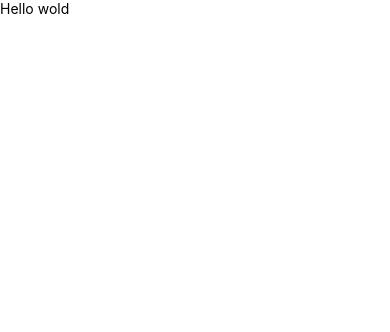
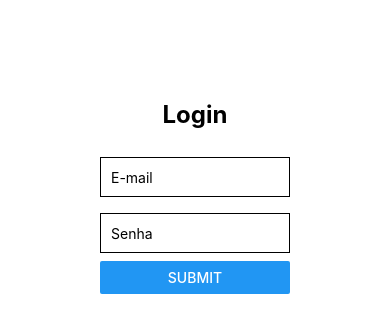
Before and after one commit to angoti/denuncia-assedio, a React Native app in the folder Front_ADM/: screen / in a window 390 px wide. Shown: the top 332 px of the page. Built offline with nearby package versions, Linux system fonts and the light colour scheme.

Commit message:
create page login not function

```diff
--- a/Front_ADM/App.js
+++ b/Front_ADM/App.js
@@ -1,7 +1,10 @@
-import { Text } from 'react-native'
+
+import { Login } from './src/pages/Login';
 
 export default () => {
   return (
-    <Text>Hello wold </Text>
-  );
+
+  <Login/>
+
+     );
 };
--- /dev/null
+++ b/Front_ADM/src/pages/Login.js
@@ -0,0 +1,56 @@
+import { View, StyleSheet, Text, TextInput, Button } from 'react-native'
+import React, { useState } from 'react';
+
+export function Login() {
+
+    const [user, setUser] = useState('');
+    const [password, setPassword] = useState('');
+    const [errors, setErrors] = useState({});
+
+    return (
+        <View style={styles.container}>
+            <Text style={styles.title}>Login</Text>
+            <TextInput
+                style={styles.input}
+                maxLength={30}
+                onChangeText={(text) => setName(text)}
+                value={user}
+                placeholder='E-mail'
+            />
+            {errors.user && <Text style={styles.error}>{errors.user}</Text>}
+
+            <TextInput
+                style={styles.input}
+                onChangeText={(text) => setEmail(text)}
+                value={password}
+                placeholder='Senha'
+            />
+            {errors.password && <Text style={styles.error}>{errors.password}</Text>}
+
+            <Button title="Submit"/>
+
+        </View>
+    );
+}
+
+const styles = StyleSheet.create({
+    container: {
+      padding: 100,
+    },
+    title: {
+      fontWeight: 'bold',
+      fontSize: 24,
+      alignSelf: 'center',
+      marginBottom: 20,
+    },
+    input: {
+      height: 40,
+      marginVertical: 8,
+      borderWidth: 1,
+      padding: 10,
+    },
+    error: {
+      color: 'red',
+      marginTop: 5,
+    },
+  });
```
